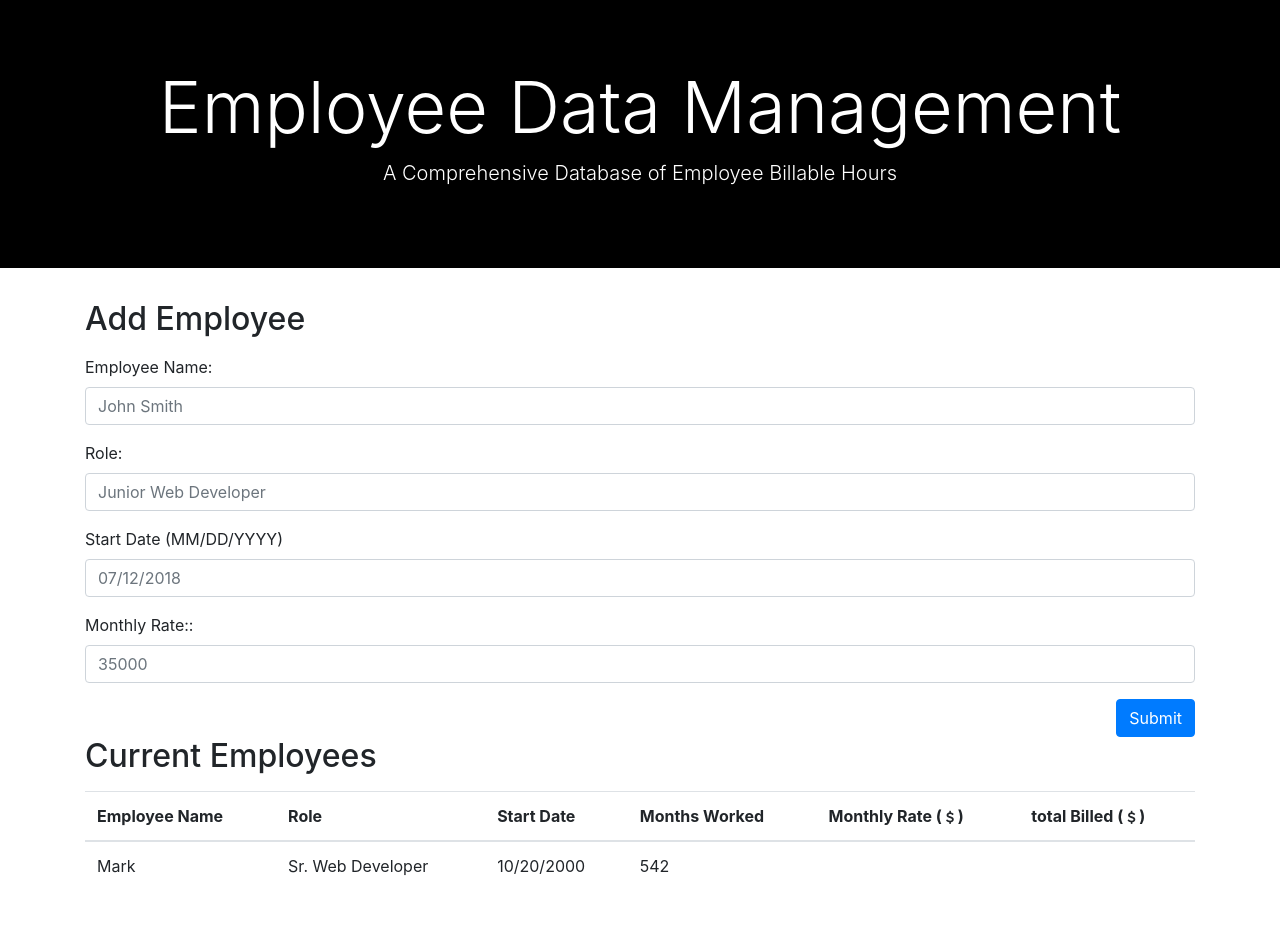
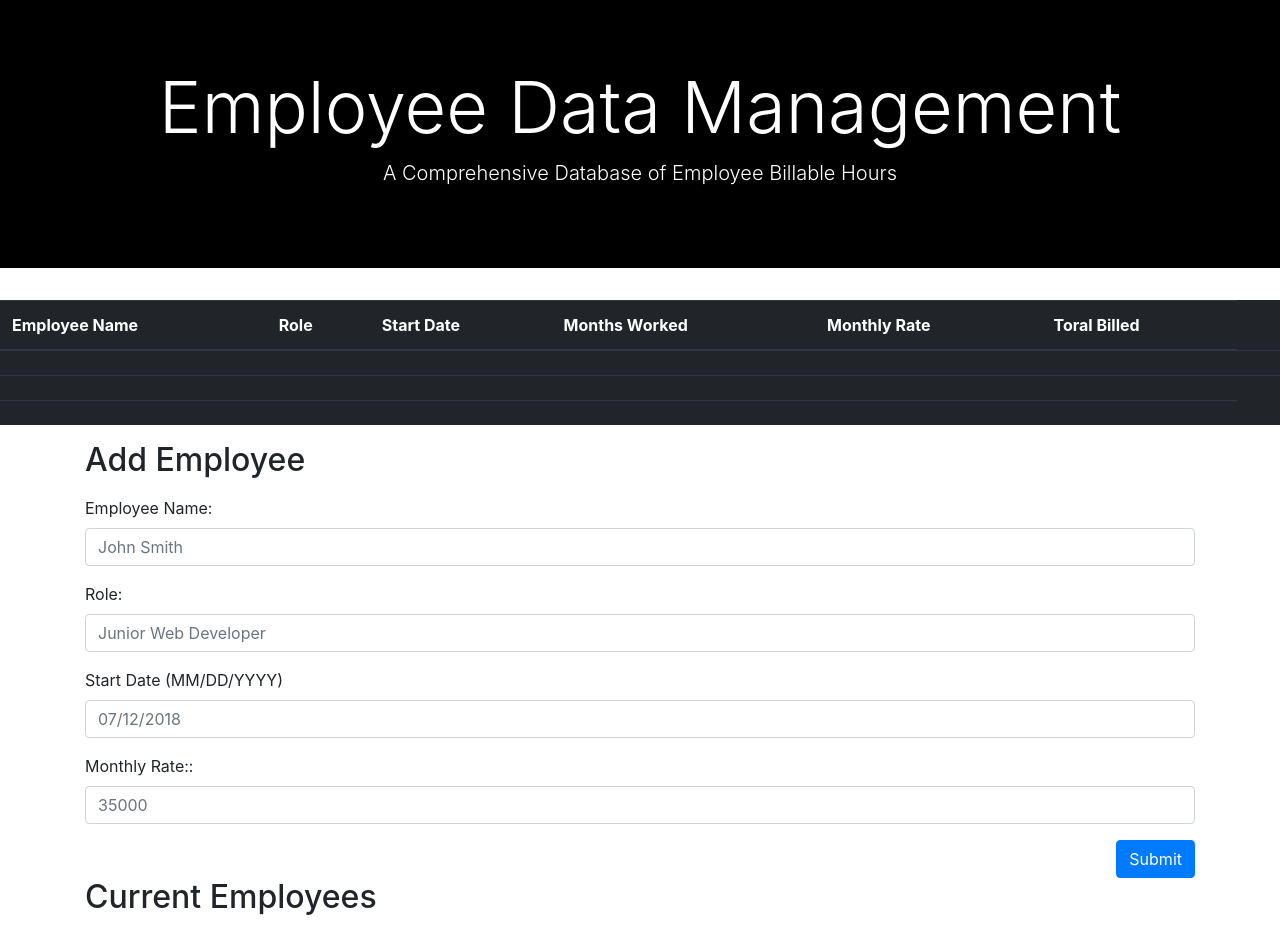
Before and after one commit to annettelf83/TimeSheets, a plain HTML site: page index.html in a window 1280 px wide. Shown: the top 927 px of the page. Before the commit the page ends 906 px from the top, so only its background shows below. Drawn offline with nearby package versions, Linux system fonts and the light colour scheme.

Commit message:
Project 1

```diff
--- a/index.html
+++ b/index.html
@@ -18,6 +18,47 @@
                 <p class="lead">A Comprehensive Database of Employee Billable Hours</p>
         </div>
     </div>
+    <table class="table table-dark">
+        <thead>
+          <tr>
+            <th scope="col">Employee Name</th>
+            <th scope="col">Role</th>
+            <th scope="col">Start Date</th>
+            <th scope="col">Months Worked</th>
+            <th scope="col">Monthly Rate</th>
+            <th scope="col">Toral Billed</th>
+          </tr>
+        </thead>
+        <tbody>
+          <tr>
+            <th scope="row"></th>
+            <td></td>
+            <td></td>
+            <td></td>
+            <td></td>
+            <td></td>
+            <td></td>
+          </tr>
+          <tr>
+            <th scope="row"></th>
+            <td></td>
+            <td></td>
+            <td></td>
+            <td></td>
+            <td></td>
+            <td></td>
+          </tr>
+          <tr>
+            <th scope="row"></th>
+            <td></td>
+            <td></td>
+            <td></td>
+            <td></td>
+            <td></td>
+
+          </tr>
+        </tbody>
+      </table>
     <div class="container">
         <div class="row">
         <form class="col-md-12" id="form">
@@ -40,6 +81,7 @@
                 </div>
                 <button class="btn btn-primary" id='submit-employee'>Submit</button>
         </form>
+
         </div>
 
         <div class="row">
```
